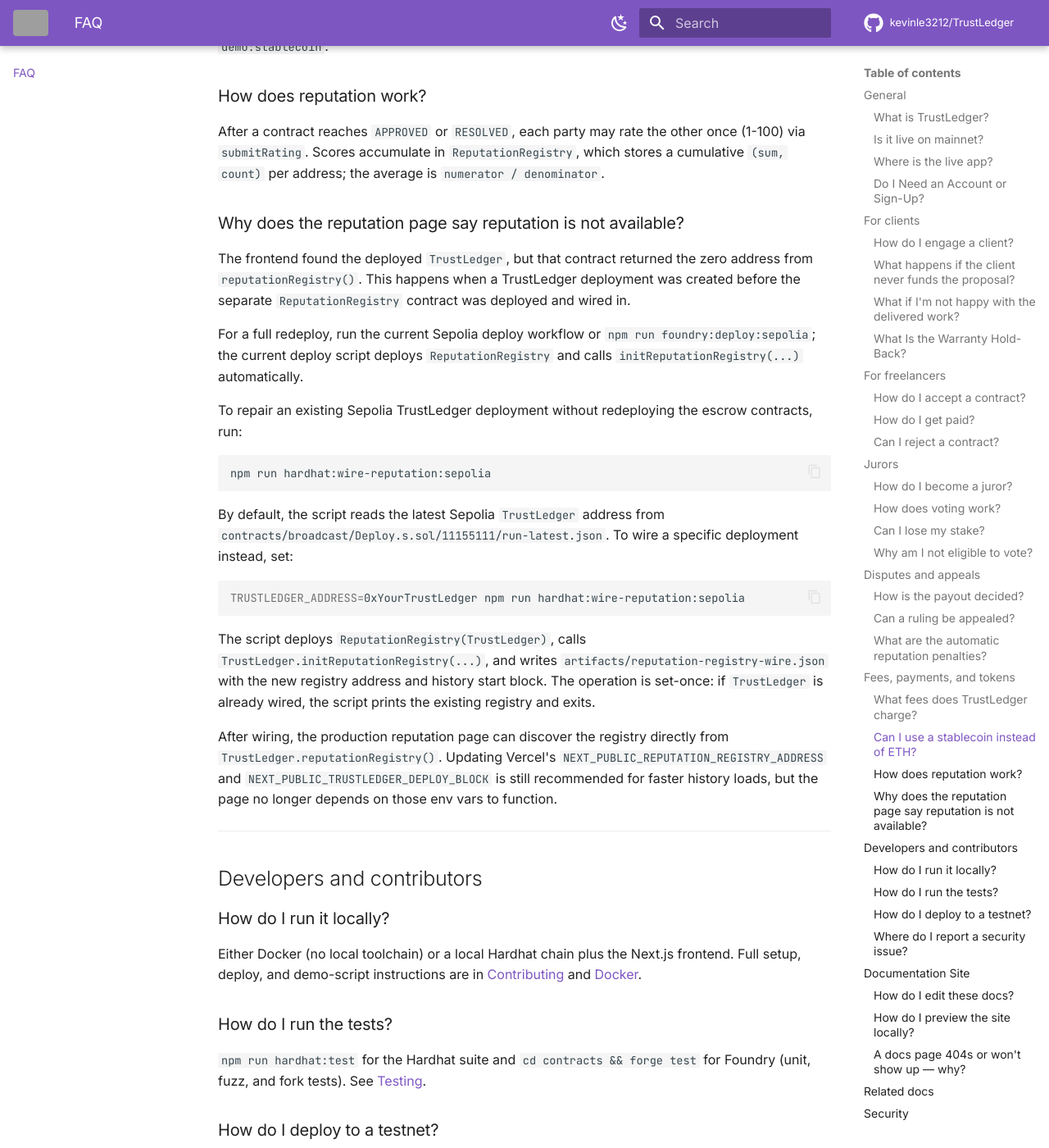
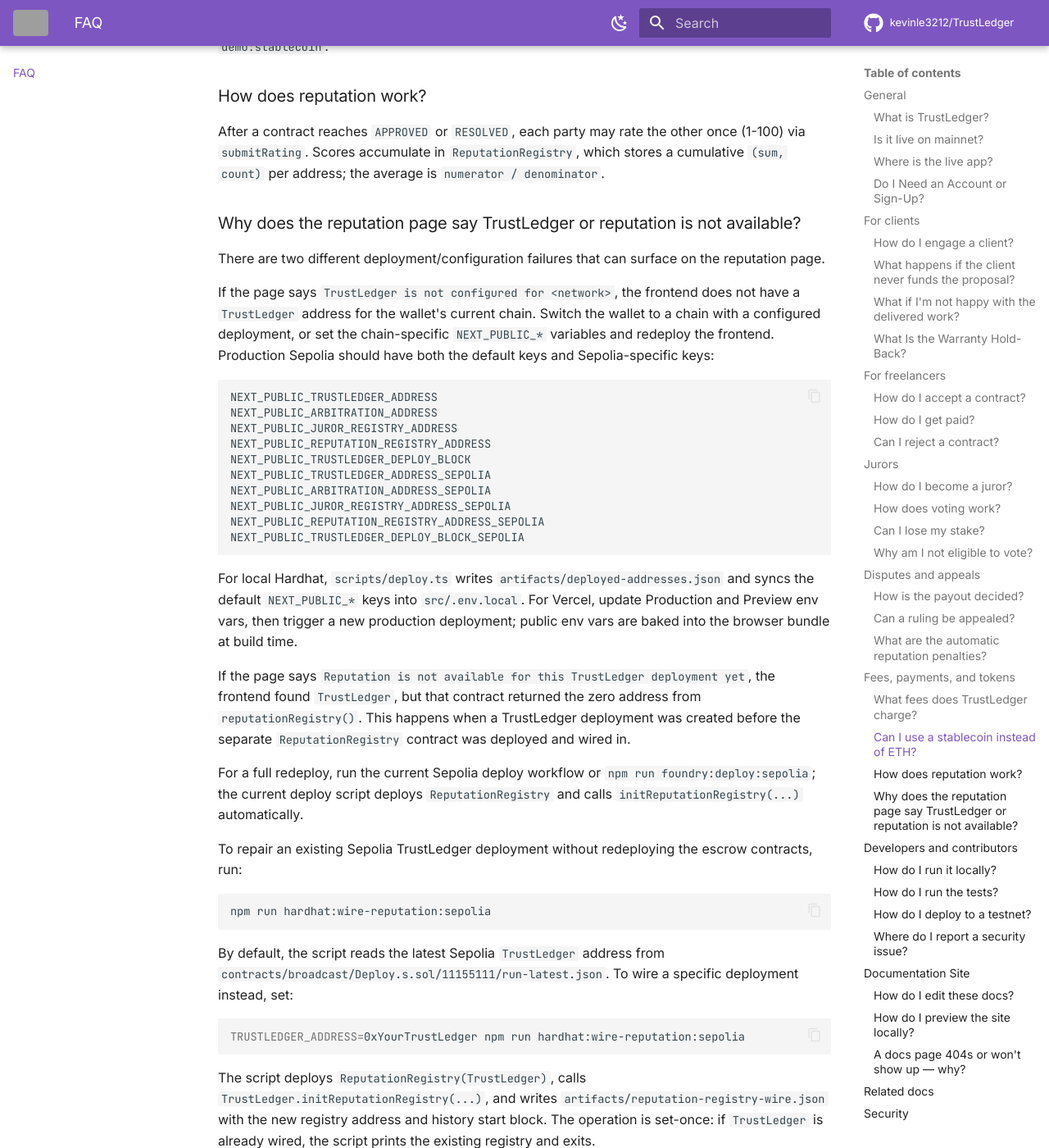
Before and after one commit to kevinle3212/TrustLedger, an MkDocs documentation site: the page built from docs/FAQ.md, in a window 1280 px wide and 1400 px high, scrolled down 3797 px. Shown: the whole window at 82% size. Built offline with MkDocs 1.6.1 and Material for MkDocs 9.7.7, drawn with Linux system fonts in a browser that asks for light colours; comment, search, counter and statistics services are not loaded; grey boxes are pictures that could not be loaded.

Commit message:
fix(frontend): clarify reputation network configuration

````diff
--- a/docs/FAQ.md
+++ b/docs/FAQ.md
@@ -169,12 +169,41 @@ once (1-100) via `submitRating`. Scores accumulate in `ReputationRegistry`,
 which stores a cumulative `(sum, count)` per address; the average is
 `numerator / denominator`.
 
-### Why does the reputation page say reputation is not available?
+### Why does the reputation page say TrustLedger or reputation is not available?
 
-The frontend found the deployed `TrustLedger`, but that contract returned the
-zero address from `reputationRegistry()`. This happens when a TrustLedger
-deployment was created before the separate `ReputationRegistry` contract was
-deployed and wired in.
+There are two different deployment/configuration failures that can surface on
+the reputation page.
+
+If the page says `TrustLedger is not configured for <network>`, the frontend
+does not have a `TrustLedger` address for the wallet's current chain. Switch the
+wallet to a chain with a configured deployment, or set the chain-specific
+`NEXT_PUBLIC_*` variables and redeploy the frontend. Production Sepolia should
+have both the default keys and Sepolia-specific keys:
+
+```bash
+NEXT_PUBLIC_TRUSTLEDGER_ADDRESS
+NEXT_PUBLIC_ARBITRATION_ADDRESS
+NEXT_PUBLIC_JUROR_REGISTRY_ADDRESS
+NEXT_PUBLIC_REPUTATION_REGISTRY_ADDRESS
+NEXT_PUBLIC_TRUSTLEDGER_DEPLOY_BLOCK
+NEXT_PUBLIC_TRUSTLEDGER_ADDRESS_SEPOLIA
+NEXT_PUBLIC_ARBITRATION_ADDRESS_SEPOLIA
+NEXT_PUBLIC_JUROR_REGISTRY_ADDRESS_SEPOLIA
+NEXT_PUBLIC_REPUTATION_REGISTRY_ADDRESS_SEPOLIA
+NEXT_PUBLIC_TRUSTLEDGER_DEPLOY_BLOCK_SEPOLIA
+```
+
+For local Hardhat, `scripts/deploy.ts` writes
+`artifacts/deployed-addresses.json` and syncs the default `NEXT_PUBLIC_*` keys
+into `src/.env.local`. For Vercel, update Production and Preview env vars, then
+trigger a new production deployment; public env vars are baked into the browser
+bundle at build time.
+
+If the page says
+`Reputation is not available for this TrustLedger deployment yet`, the frontend
+found `TrustLedger`, but that contract returned the zero address from
+`reputationRegistry()`. This happens when a TrustLedger deployment was created
+before the separate `ReputationRegistry` contract was deployed and wired in.
 
 For a full redeploy, run the current Sepolia deploy workflow or
 `npm run foundry:deploy:sepolia`; the current deploy script deploys
````
Also changed, not shown: 2 other files.
